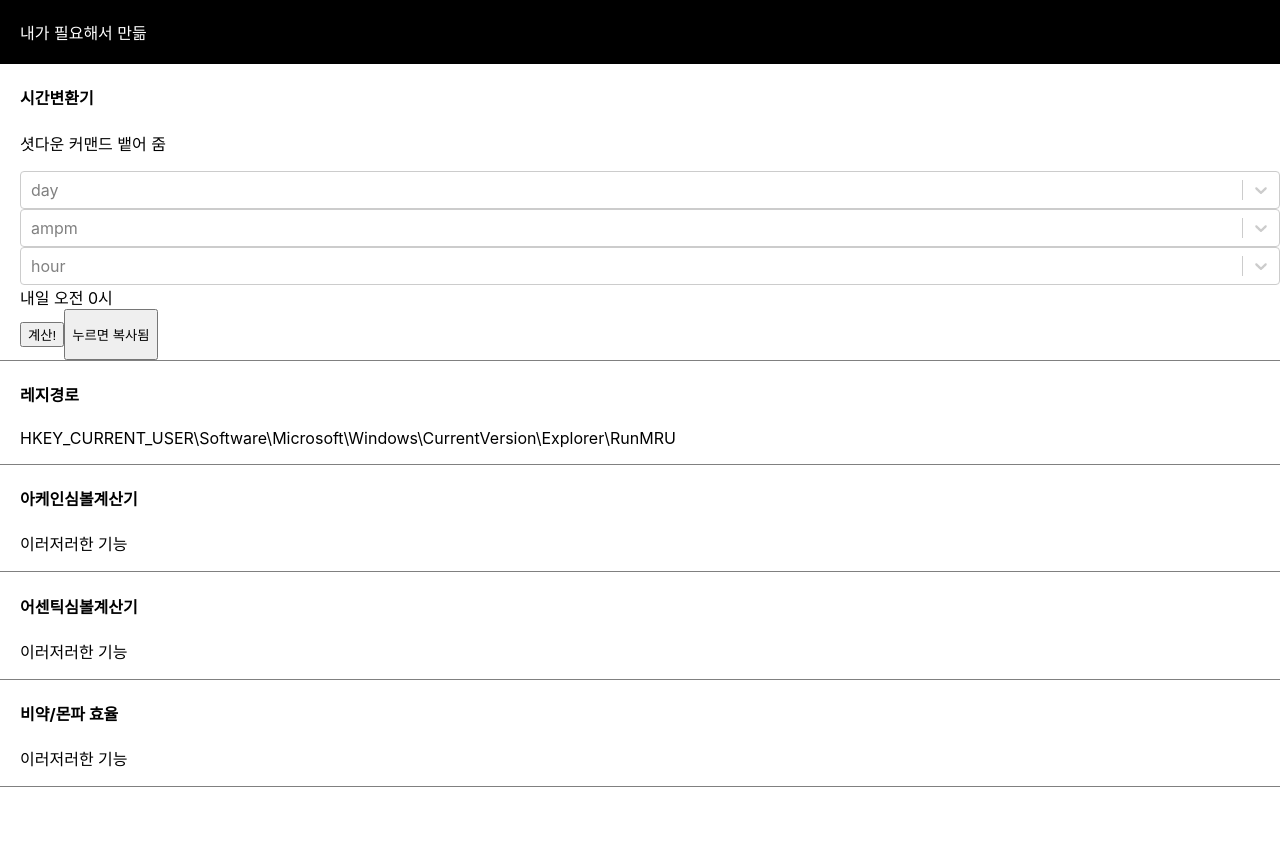
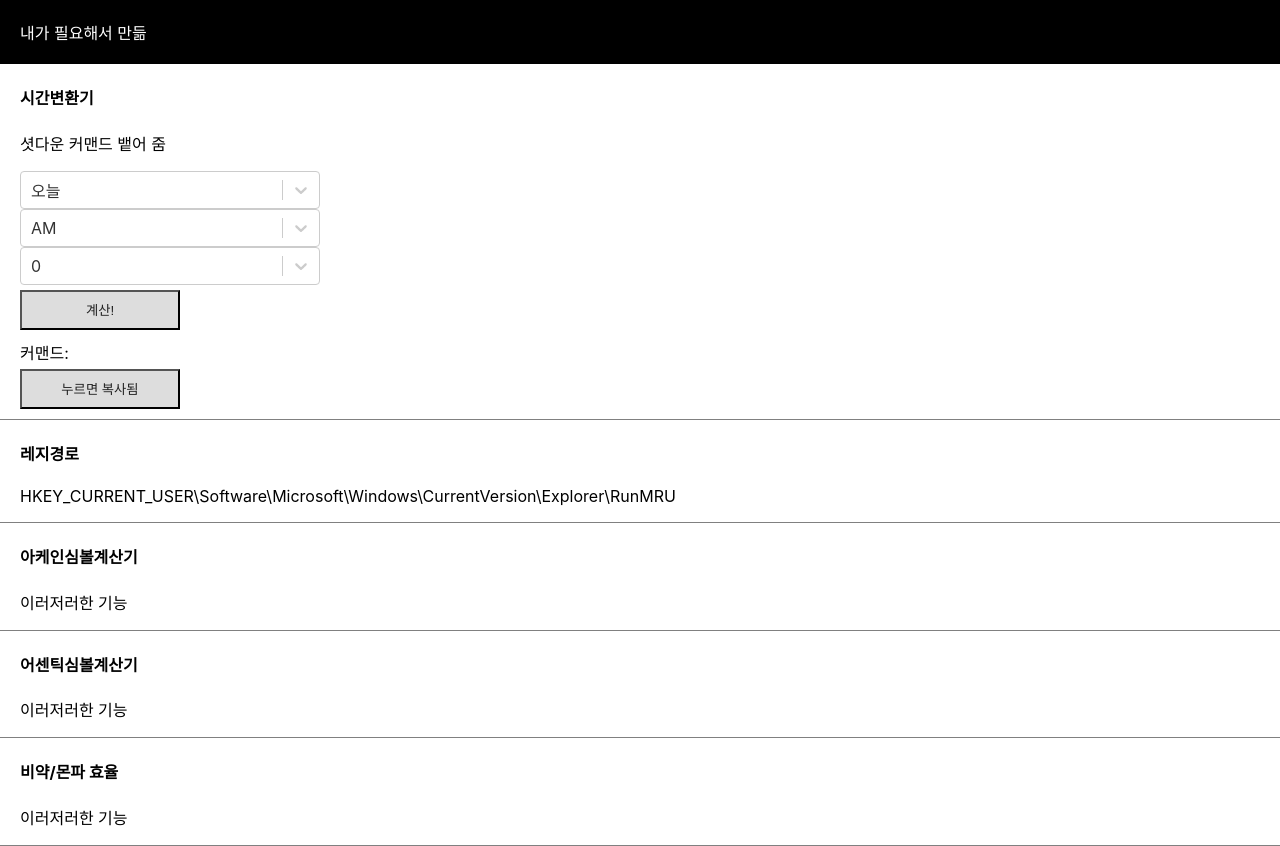
Before and after one commit to nordap/app, a React (Create React App) app: page / in a window 1280 px wide. Before the commit the page ends 800 px from the top, so only its background shows below. Built offline with nearby package versions, Linux system fonts and the light colour scheme.

Commit message:
'update'

```diff
--- a/src/App.css
+++ b/src/App.css
@@ -48,8 +48,19 @@
 div {
   box-sizing : border-box
 }
+
 .list {
   text-align : left;
   padding-left : 20px;
+  padding-right: 20px;
   border-bottom : 1px solid grey;
 }
+
+button {
+  background-color: #dddddd;
+  margin-top: 5px;
+  margin-bottom: 10px;
+  color: #212121;
+  width: 160px;
+  height: 40px;
+}
--- a/src/App.js
+++ b/src/App.js
@@ -13,7 +13,7 @@ const DAY = ['day',
 const AMPM = ['ampm',
   [
     { value: 0, label: 'AM' },
-    { value: 12, label: 'PM' },
+    { value: 1, label: 'PM' },
   ]
 ];
 
@@ -50,12 +50,6 @@ function App() {
     hour: 0,
   })
 
-  let [selectedOption, setOption] = useState({
-    day: '오늘',
-    ampm: 'AM',
-    hour: '0',
-  })
-
   const copyToClipBoard = (text) => {
     try {
       navigator.clipboard.writeText(text);
@@ -66,16 +60,23 @@ function App() {
   };
 
   const MakeSelect = (props) => {
+    let a = props.options[0];
     const handleSelect = (e) => {
-      setTimeDiff({ ...timeDiff, [e.label]: e.value });
+      setTimeDiff({ ...timeDiff, [a]: e.value });
     }
     return (
       <>
         <Select
-          name={props.options[0]}
+          width="240px"
+          height="40px"
+          name={a}
+          isSearchable={false}
           onChange={handleSelect}
-          placeholder={props.options[0]}
           options={props.options[1]}
+          value={{
+            target: timeDiff[a],
+            label: props.options[1][timeDiff[a]].label
+          }}
 
         />
       </>
@@ -91,29 +92,30 @@ function App() {
       <div className='list'>
         <h4>{a[0]}</h4>
         <p>셧다운 커맨드 뱉어 줌</p>
-        <div>
-          <MakeSelect options={DAY} defaultValue="0"></MakeSelect>
-          <MakeSelect options={AMPM} defaultValue="0"></MakeSelect>
-          <MakeSelect options={HOUR} defaultValue="0"></MakeSelect>
-          <div>
+        <div style={{width: '300px'}}>
+          <MakeSelect options={DAY} ></MakeSelect>
+          <MakeSelect options={AMPM} ></MakeSelect>
+          <MakeSelect options={HOUR} ></MakeSelect>
+          {/* <div>
             {
-              timeDiff.daydiff === 0 ? <>오늘 </> : <>내일 </>
+              timeDiff.day === 0 ? <>오늘 </> : <>내일 </>
             }
             {
               timeDiff.ampm === 0 ? <>오전 </> : <>오후 </>
             }
             {timeDiff.hour}시
-          </div>
+          </div> */}
           <button onClick={() => {
             let dTime = new Date(date.getFullYear(),
               date.getMonth(),
-              date.getDate() + parseInt(timeDiff.daydiff),
-              parseInt(timeDiff.ampm) + parseInt(timeDiff.hour)
+              date.getDate() + parseInt(timeDiff.day),
+              parseInt(timeDiff.ampm)*12 + parseInt(timeDiff.hour)
             );
             let result = parseInt((parseInt(dTime.getTime()) - parseInt(date.getTime())) / 1000);
             setCmd("shutdown -r -f -t " + result);
           }}>계산!</button>
-          <button onClick={() => { copyToClipBoard(cmdText) }} >{cmdText} <p>누르면 복사됨</p></button>
+          <div>커맨드: {cmdText}</div>
+          <button onClick={() => { copyToClipBoard(cmdText) }} >누르면 복사됨</button>
         </div>
       </div>
       <div className='list'>
```
